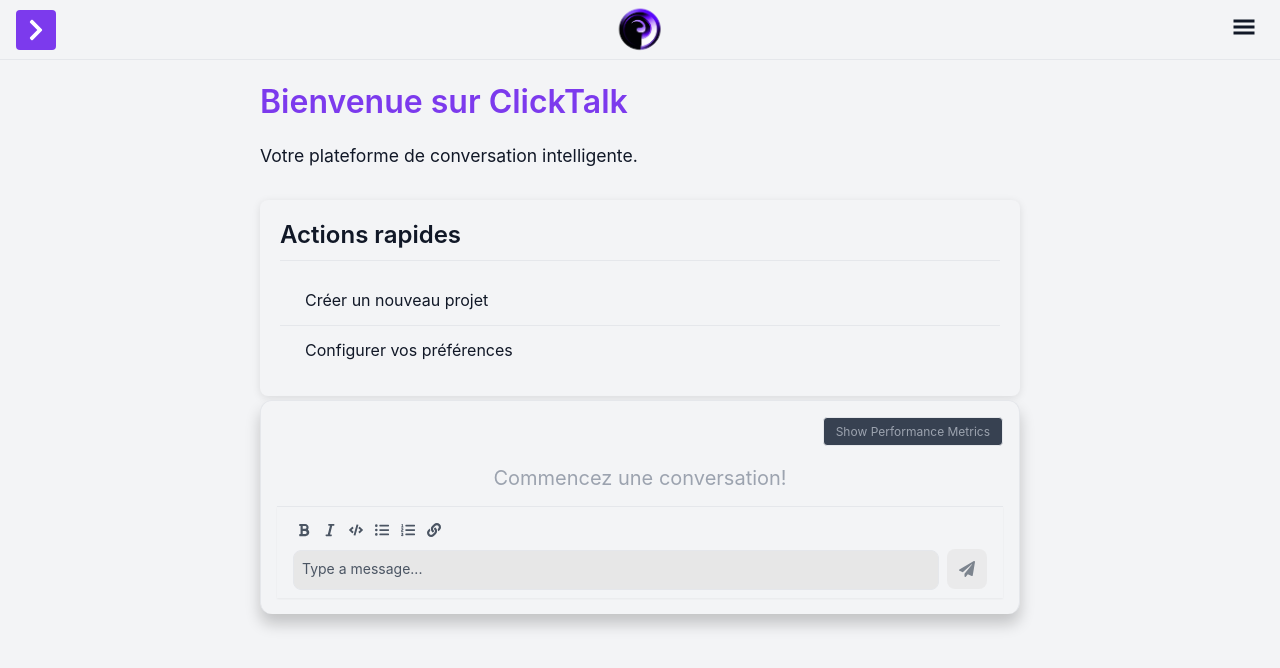
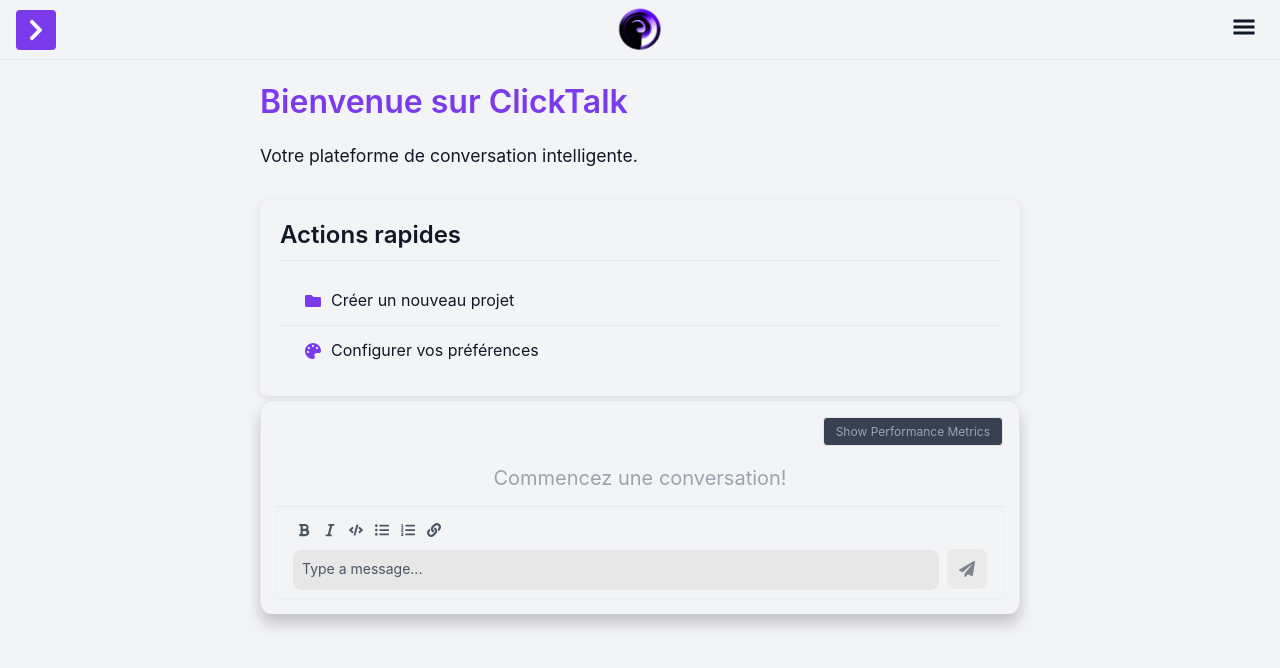
Before and after one commit to Clicktalk-group/ClickTalk-frontend, a React (Create React App) app: page / in a window 1280 px wide. Shown: the top 668 px of the page. Built offline with nearby package versions, Linux system fonts and the light colour scheme; no server answers; sample sign-in values are in the browser's storage.

Commit message:
feat: add folder and palette icons to quick action items
- Added FaFolder icon to Create new project action
- Added FaPalette icon to Configure preferences action
- Updated styles to properly align and display icons with text

```diff
--- a/src/pages/Home/Home.scss
+++ b/src/pages/Home/Home.scss
@@ -49,6 +49,8 @@
           cursor: pointer;
           position: relative;
           padding-left: 25px;
+          display: flex;
+          align-items: center;
 
           &:hover {
             text-shadow:
@@ -71,6 +73,13 @@
           &:hover::before {
             opacity: 1;
             transform: translateX(5px);
+          }
+
+          .action-icon {
+            margin-right: 10px;
+            display: flex;
+            align-items: center;
+            color: var(--primary-color, $primary-color);
           }
         }
       }
--- a/src/pages/Home/Home.tsx
+++ b/src/pages/Home/Home.tsx
@@ -4,6 +4,7 @@
 import ChatContainer from '../../components/chat/ChatContainer/ChatContainer';
 import { Modal } from '../../components/common/Modal/Modal';
 import ThemeModalContent from '../../components/modals/ThemeModal/ThemeModal';
+import { FaFolder, FaPalette } from 'react-icons/fa'; // Importation des icônes
 
 // Lazy loaded components - identique à MainLayout
 const ProjectForm = lazy(() => import('../../components/project/ProjectForm/ProjectForm'));
@@ -67,8 +68,14 @@
         <div className="quick-actions">
           <h2>Actions rapides</h2>
           <ul>
-            <li className="action-item" onClick={handleCreateProject}>Créer un nouveau projet</li>
-            <li className="action-item" onClick={handleOpenThemeModal}>Configurer vos préférences</li>
+            <li className="action-item" onClick={handleCreateProject}>
+              <span className="action-icon"><FaFolder /></span>
+              Créer un nouveau projet
+            </li>
+            <li className="action-item" onClick={handleOpenThemeModal}>
+              <span className="action-icon"><FaPalette /></span>
+              Configurer vos préférences
+            </li>
           </ul>
         </div>
       </>
```
